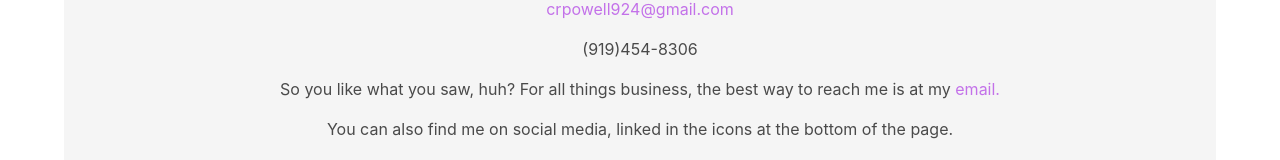
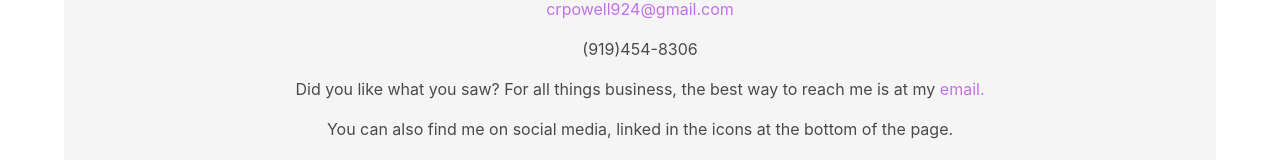
Before and after one commit to crpowell924/cpsite, a React (Create React App) app: page /contact in a window 1280 px wide. Shown: the part 384-544 px from the top of the page. Built offline with nearby package versions, Linux system fonts and the light colour scheme.

Commit message:
changed copy on contact

```diff
--- a/src/contact.js
+++ b/src/contact.js
@@ -8,7 +8,7 @@ class Contact extends Component {
         <h1 className="title">CONTACT</h1>
         <p><a href="mailto:crpowell924@gmail.com" className="has-text-link">crpowell924@gmail.com</a></p>
         <p>(919)454-8306</p>
-        <p>So you like what you saw, huh? For all things business, the best way to reach me is at my
+        <p>Did you like what you saw? For all things business, the best way to reach me is at my
         <a href="mailto:crpowell924@gmail.com" className="has-text-link"> email. </a></p>
         <p>You can also find me on social media, linked in the icons at the bottom of the page.</p>
         <p>Or in case you like things a little more formal, here's a pdf of my <a href={resume} className="has-text-link">resume</a>. </p>
```
